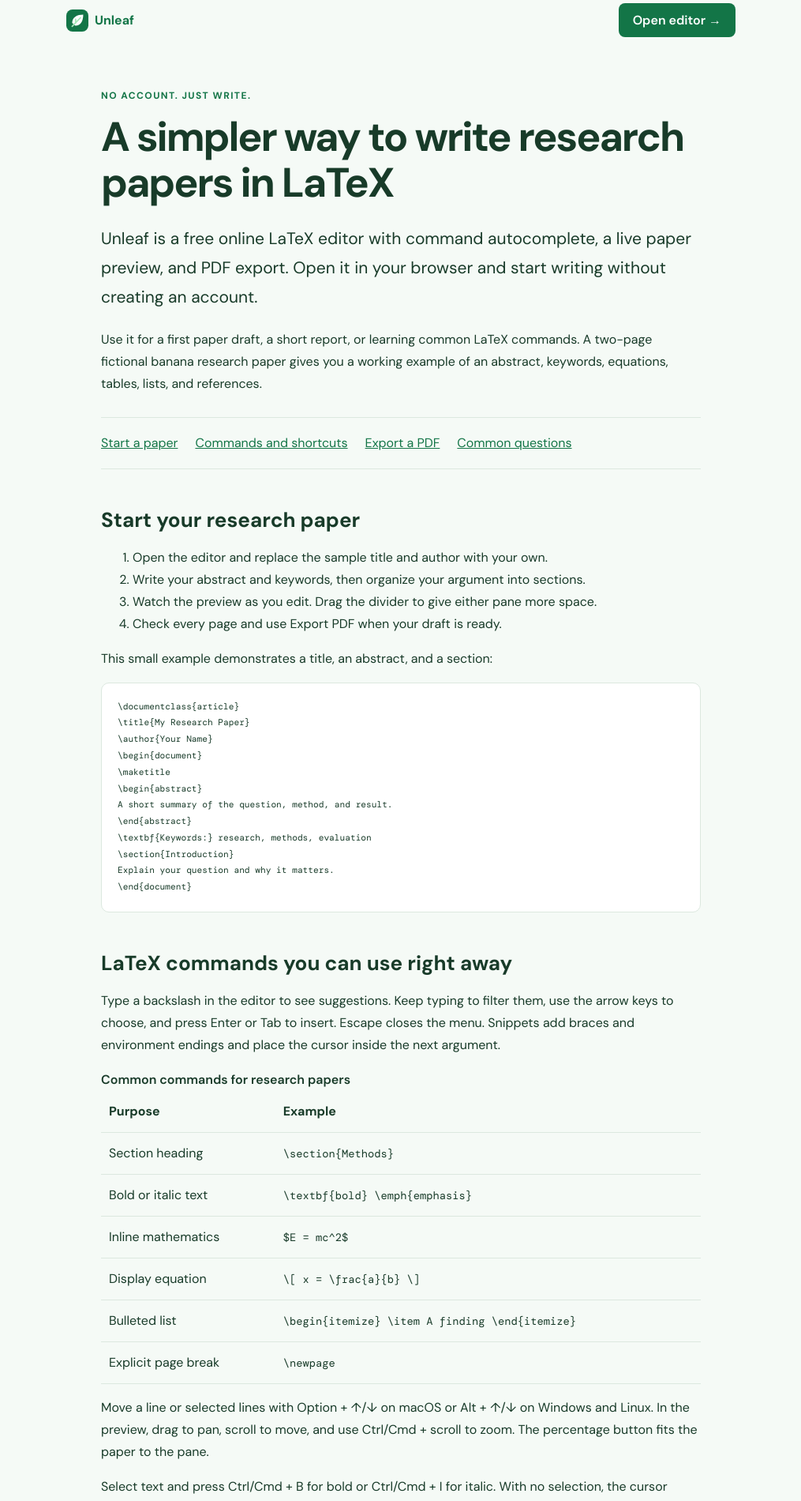
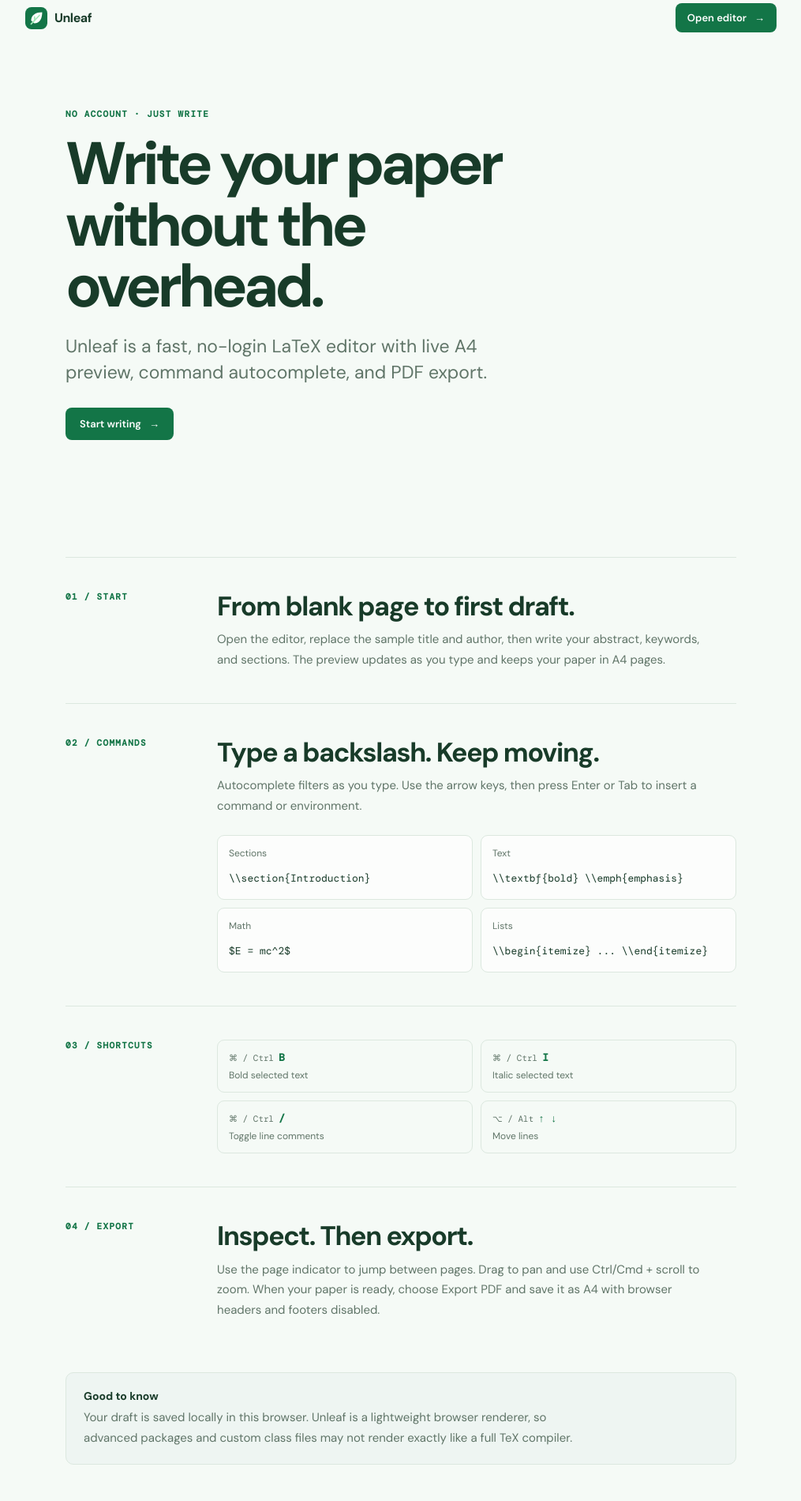
Before and after one commit to farzeenilyaszargar/LatexBoi, a Next.js app: page /guide in a window 1280 px wide. Shown: the part 20-1920 px from the top of the page at 79% size, without its empty margins (132-1147 px from the left). Built offline with nearby package versions, Linux system fonts and the light colour scheme.

Commit message:
style: streamline guide and move guide link beside theme

```diff
--- a/app/editor.tsx
+++ b/app/editor.tsx
@@ -664,8 +664,8 @@
     <main className="app-shell">
       <header className="topbar">
         <div className="brand" title="Unleaf — Less overhead. More paper."><span className="brand-mark"><img className="brand-logo" src="/unleaf.svg" alt="" /></span><span>Unleaf</span></div>
-        <div className="topbar-center"><span className="saved" role="status">{copyError ? "Copy blocked — use Ctrl/Cmd+C" : saveState}</span><a className="guide-link" href="/guide">LaTeX guide</a></div>
-        <div className="topbar-actions"><button className="icon-button theme-button" onClick={() => setTheme((current) => current === "light" ? "dark" : "light")} title={`Switch to ${theme === "light" ? "dark" : "light"} theme`}>{theme === "light" ? <Moon size={16} /> : <Sun size={16} />}</button><button className="primary-button" onClick={exportPdf}><Download size={16} /> Export PDF</button></div>
+        <div className="topbar-center"><span className="saved" role="status">{copyError ? "Copy blocked — use Ctrl/Cmd+C" : saveState}</span></div>
+        <div className="topbar-actions"><a className="guide-link" href="/guide">LaTeX guide</a><button className="icon-button theme-button" onClick={() => setTheme((current) => current === "light" ? "dark" : "light")} title={`Switch to ${theme === "light" ? "dark" : "light"} theme`}>{theme === "light" ? <Moon size={16} /> : <Sun size={16} />}</button><button className="primary-button" onClick={exportPdf}><Download size={16} /> Export PDF</button></div>
       </header>
 
       <section className={`workspace${draggingDivider ? " is-resizing" : ""}`} style={{ gridTemplateColumns: `minmax(0, ${split}fr) 8px minmax(0, ${100 - split}fr)` }}>
--- a/app/guide/guide.css
+++ b/app/guide/guide.css
@@ -1,21 +1,30 @@
 html:has(.guide-shell),body:has(.guide-shell) { height:auto; overflow:auto; }
-.guide-shell { max-width:960px; margin:0 auto; padding:24px clamp(18px,5vw,56px) 70px; color:var(--ink); }
-.guide-shell > nav { display:flex; align-items:center; justify-content:space-between; gap:16px; margin-bottom:64px; }
-.guide-brand { display:flex; align-items:center; gap:8px; font-weight:700; text-decoration:none; }
-.guide-shell a { color:var(--accent); }
-.guide-button { display:inline-block; background:var(--accent); color:var(--surface) !important; padding:11px 18px; border-radius:8px; text-decoration:none; font-weight:600; }
-.guide-shell article { max-width:760px; margin:auto; line-height:1.75; }
-.guide-shell h1 { font-size:clamp(32px,5vw,52px); line-height:1.12; letter-spacing:-.04em; margin:12px 0 24px; }
-.guide-shell h2 { font-size:26px; line-height:1.3; margin:48px 0 16px; scroll-margin-top:24px; }
-.guide-shell h3 { font-size:19px; line-height:1.4; margin-top:30px; }
-.guide-lead { font-size:21px; color:var(--ink); }
-.guide-eyebrow { color:var(--accent); font-size:12px; letter-spacing:.12em; font-weight:700; }
-.guide-contents { display:flex; flex-wrap:wrap; gap:12px 22px; padding:18px 0; border-block:1px solid var(--line); margin:28px 0; }
-.guide-shell pre { background:var(--surface); padding:20px; border:1px solid var(--line); border-radius:10px; overflow:auto; font-size:13px; line-height:1.6; }
-.guide-table { overflow:auto; }
-.guide-shell table { width:100%; border-collapse:collapse; text-align:left; }
-.guide-shell th,.guide-shell td { border-bottom:1px solid var(--line); padding:12px 10px; }
-.guide-shell caption { text-align:left; font-weight:600; }
-.guide-shell code { font-family:'DM Mono',monospace; font-size:.86em; }
-.guide-end { margin-top:40px; }
-@media print { .guide-shell > nav,.guide-contents,.guide-end { display:none; } }
+.guide-shell { min-height:100vh; max-width:1080px; margin:0 auto; padding:24px clamp(20px,5vw,64px) 72px; color:var(--ink); }
+.guide-nav { display:flex; align-items:center; justify-content:space-between; gap:16px; margin-bottom:clamp(70px,12vh,136px); }
+.guide-brand { display:flex; align-items:center; gap:9px; color:var(--ink) !important; font-size:16px; font-weight:700; letter-spacing:-.03em; text-decoration:none; }
+.guide-brand img { width:28px; height:28px; }
+.guide-button,.guide-hero-cta { display:inline-flex; align-items:center; gap:10px; background:var(--accent); color:var(--surface) !important; padding:10px 15px; border-radius:8px; text-decoration:none; font-size:13px; font-weight:600; transition:transform .18s ease,opacity .18s ease; }
+.guide-button:hover,.guide-hero-cta:hover { opacity:.88; transform:translateY(-1px); }
+.guide-article { max-width:850px; margin:0 auto; }
+.guide-hero { max-width:720px; margin-bottom:clamp(82px,12vw,148px); }
+.guide-eyebrow,.section-kicker { color:var(--accent); font:600 11px 'DM Mono',monospace; letter-spacing:.12em; }
+.guide-hero h1 { max-width:700px; margin:18px 0 20px; font-size:clamp(42px,7vw,76px); line-height:1.02; letter-spacing:-.065em; }
+.guide-lead { max-width:600px; margin:0 0 28px; color:var(--muted); font-size:clamp(18px,2.3vw,23px); line-height:1.45; }
+.guide-hero-cta { padding:12px 18px; }
+.guide-section { display:grid; grid-template-columns:150px minmax(0,1fr); gap:42px; padding:42px 0; border-top:1px solid var(--line); }
+.guide-section h2 { margin:0 0 10px; font-size:clamp(24px,3vw,34px); line-height:1.15; letter-spacing:-.04em; }
+.guide-section p,.guide-note p { max-width:630px; margin:0; color:var(--muted); line-height:1.7; font-size:15px; }
+.command-grid { display:grid; grid-template-columns:repeat(2,minmax(0,1fr)); gap:10px; margin-top:24px; }
+.command-card { display:flex; flex-direction:column; gap:15px; min-height:82px; padding:14px; border:1px solid var(--line); border-radius:9px; background:color-mix(in srgb,var(--surface) 72%,transparent); }
+.command-card span { color:var(--muted); font-size:12px; }
+.command-card code { color:var(--ink); font:13px 'DM Mono',monospace; overflow-wrap:anywhere; }
+.shortcut-grid { display:grid; grid-template-columns:repeat(2,minmax(0,1fr)); gap:10px; }
+.shortcut-grid div { display:grid; grid-template-columns:auto auto 1fr; align-items:center; gap:6px; padding:13px 14px; border:1px solid var(--line); border-radius:9px; }
+.shortcut-grid kbd { color:var(--muted); font:11px 'DM Mono',monospace; }
+.shortcut-grid strong { color:var(--accent); font:600 13px 'DM Mono',monospace; }
+.shortcut-grid span { grid-column:1 / -1; color:var(--muted); font-size:12px; }
+.guide-note { margin:24px 0 42px; padding:20px 22px; border:1px solid var(--line); border-radius:10px; background:color-mix(in srgb,var(--accent) 7%,var(--surface)); }
+.guide-note strong { display:block; margin-bottom:6px; font-size:14px; }
+.guide-end { margin:0; padding-top:10px; text-align:center; }
+@media (max-width:680px) { .guide-nav { margin-bottom:72px; } .guide-section { grid-template-columns:1fr; gap:16px; padding:30px 0; } .command-grid,.shortcut-grid { grid-template-columns:1fr; } }
+@media print { .guide-nav,.guide-end { display:none; } }
--- a/app/guide/page.tsx
+++ b/app/guide/page.tsx
@@ -4,61 +4,66 @@
 import "./guide.css";
 
 const title = "Free Online LaTeX Editor: Research Paper Guide | Unleaf";
-const description = "Learn to write a research paper in Unleaf: LaTeX commands, abstracts, equations, tables, autocomplete shortcuts, local saving, and PDF export without an account.";
+const description = "A quick guide to writing research papers with Unleaf, a free no-login LaTeX editor with live preview, autocomplete, and PDF export.";
 const ogImagePath = "/unleaf-social.png";
+
 export const metadata: Metadata = {
-  title, description, alternates: { canonical: "/guide" },
-  openGraph: { title, description, url: `${SITE_URL}/guide`, type: "article", images: [{ url: ogImagePath, width: 1672, height: 941, alt: "Unleaf — the no-login LaTeX editor" }] },
+  title,
+  description,
+  alternates: { canonical: "/guide" },
+  openGraph: {
+    title,
+    description,
+    url: `${SITE_URL}/guide`,
+    type: "article",
+    images: [{ url: ogImagePath, width: 1672, height: 941, alt: "Unleaf — the no-login LaTeX editor" }],
+  },
   twitter: { title, description, card: "summary_large_image", images: [ogImagePath] },
 };
 
+const commands = [
+  ["Sections", String.raw`\\section{Introduction}`],
+  ["Text", String.raw`\\textbf{bold} \\emph{emphasis}`],
+  ["Math", String.raw`$E = mc^2$`],
+  ["Lists", String.raw`\\begin{itemize} ... \\end{itemize}`],
+];
+
 export default function Guide() {
   return <main className="guide-shell">
-    <nav aria-label="Main navigation"><Link href="/" className="guide-brand"><img src="/unleaf.svg" width="28" height="28" alt="" />Unleaf</Link><Link href="/" className="guide-button">Open editor →</Link></nav>
-    <article>
-      <p className="guide-eyebrow">NO ACCOUNT. JUST WRITE.</p>
-      <h1>A simpler way to write research papers in LaTeX</h1>
-      <p className="guide-lead">Unleaf is a free online LaTeX editor with command autocomplete, a live paper preview, and PDF export. Open it in your browser and start writing without creating an account.</p>
-      <p>Use it for a first paper draft, a short report, or learning common LaTeX commands. A two-page fictional banana research paper gives you a working example of an abstract, keywords, equations, tables, lists, and references.</p>
-      <nav aria-label="On this page" className="guide-contents"><a href="#start">Start a paper</a><a href="#commands">Commands and shortcuts</a><a href="#export">Export a PDF</a><a href="#questions">Common questions</a></nav>
-      <h2 id="start">Start your research paper</h2>
-      <ol><li>Open the editor and replace the sample title and author with your own.</li><li>Write your abstract and keywords, then organize your argument into sections.</li><li>Watch the preview as you edit. Drag the divider to give either pane more space.</li><li>Check every page and use Export PDF when your draft is ready.</li></ol>
-      <p>This small example demonstrates a title, an abstract, and a section:</p>
-      <pre><code>{String.raw`\documentclass{article}
-\title{My Research Paper}
-\author{Your Name}
-\begin{document}
-\maketitle
-\begin{abstract}
-A short summary of the question, method, and result.
-\end{abstract}
-\textbf{Keywords:} research, methods, evaluation
-\section{Introduction}
-Explain your question and why it matters.
-\end{document}`}</code></pre>
-      <h2 id="commands">LaTeX commands you can use right away</h2>
-      <p>Type a backslash in the editor to see suggestions. Keep typing to filter them, use the arrow keys to choose, and press Enter or Tab to insert. Escape closes the menu. Snippets add braces and environment endings and place the cursor inside the next argument.</p>
-      <div className="guide-table"><table><caption>Common commands for research papers</caption><thead><tr><th>Purpose</th><th>Example</th></tr></thead><tbody>
-        <tr><td>Section heading</td><td><code>{String.raw`\section{Methods}`}</code></td></tr>
-        <tr><td>Bold or italic text</td><td><code>{String.raw`\textbf{bold} \emph{emphasis}`}</code></td></tr>
-        <tr><td>Inline mathematics</td><td><code>{String.raw`$E = mc^2$`}</code></td></tr>
-        <tr><td>Display equation</td><td><code>{String.raw`\[ x = \frac{a}{b} \]`}</code></td></tr>
-        <tr><td>Bulleted list</td><td><code>{String.raw`\begin{itemize} \item A finding \end{itemize}`}</code></td></tr>
-        <tr><td>Explicit page break</td><td><code>{String.raw`\newpage`}</code></td></tr>
-      </tbody></table></div>
-      <p>Move a line or selected lines with Option + ↑/↓ on macOS or Alt + ↑/↓ on Windows and Linux. In the preview, drag to pan, scroll to move, and use Ctrl/Cmd + scroll to zoom. The percentage button fits the paper to the pane.</p>
-      <p>Select text and press Ctrl/Cmd + B for bold or Ctrl/Cmd + I for italic. With no selection, the cursor lands inside an empty formatting command. Ctrl/Cmd + / toggles comments on the current or selected lines. Opening braces, brackets, and parentheses automatically get a closing partner.</p>
-      <p>The editor shows an approximate prose word count, excluding the preamble, comments, and mathematics. Click the preview’s page indicator, type a page number, and press Enter to jump there.</p>
-      <h2 id="export">Preview and export your paper as a PDF</h2>
-      <p>The preview arranges the document into A4 pages. Use its page indicator to navigate your draft and inspect equations and tables before exporting. Click Export PDF to open your browser’s print dialog, then choose Save as PDF. Use A4 paper, no additional margins, and disable browser headers and footers.</p>
-      <p>The paper stays white in both interface themes. If your browser offers background graphics, enable them when your document includes colored blocks. Check the print preview before saving.</p>
-      <h2 id="questions">Common questions</h2>
-      <h3>Is Unleaf free? Do I need to sign up?</h3><p>Unleaf’s editor is free to use and does not require an account. You can write, preview, and export a document directly in your browser.</p>
-      <h3>Where is my draft saved?</h3><p>Your source is saved in local storage in the browser you are using. It is not synced across devices or domains. Clearing site data can remove it. Use Copy source to keep a separate copy of important work; private browsing or storage restrictions can prevent persistent saving.</p>
-      <h3>Can I use every LaTeX package?</h3><p>Unleaf currently uses a browser-based renderer for common LaTeX structures and mathematics. It is not a full TeX compiler: arbitrary packages, custom class files, and advanced document layouts may not render faithfully. Check your target journal’s requirements before using the output for a submission.</p>
-      <h3>Is Unleaf an Overleaf alternative?</h3><p>Unleaf offers a lightweight workflow for people who want a no-login editor, immediate preview, and PDF export. It does not currently provide collaborative editing, cloud projects, or full TeX package compatibility. Unleaf is an independent project and is not affiliated with Overleaf.</p>
-      <h3>Does autocomplete support every command?</h3><p>Suggestions cover common headings, text formatting, mathematics, references, and environments. You can also type commands manually. A suggestion helps enter syntax; it does not guarantee that every package-dependent command is supported by the preview.</p>
-      <p className="guide-end"><Link href="/" className="guide-button">Start writing in Unleaf →</Link></p>
+    <nav className="guide-nav" aria-label="Main navigation">
+      <Link href="/" className="guide-brand"><img src="/unleaf.svg" width="28" height="28" alt="" />Unleaf</Link>
+      <Link href="/" className="guide-button">Open editor <span>→</span></Link>
+    </nav>
+    <article className="guide-article">
+      <section className="guide-hero">
+        <p className="guide-eyebrow">NO ACCOUNT · JUST WRITE</p>
+        <h1>Write your paper without the overhead.</h1>
+        <p className="guide-lead">Unleaf is a fast, no-login LaTeX editor with live A4 preview, command autocomplete, and PDF export.</p>
+        <Link href="/" className="guide-hero-cta">Start writing <span>→</span></Link>
+      </section>
+      <section className="guide-section" id="start">
+        <div className="section-kicker">01 / START</div>
+        <div><h2>From blank page to first draft.</h2><p>Open the editor, replace the sample title and author, then write your abstract, keywords, and sections. The preview updates as you type and keeps your paper in A4 pages.</p></div>
+      </section>
+      <section className="guide-section" id="commands">
+        <div className="section-kicker">02 / COMMANDS</div>
+        <div><h2>Type a backslash. Keep moving.</h2><p>Autocomplete filters as you type. Use the arrow keys, then press Enter or Tab to insert a command or environment.</p><div className="command-grid">{commands.map(([label, command]) => <div className="command-card" key={label}><span>{label}</span><code>{command}</code></div>)}</div></div>
+      </section>
+      <section className="guide-section" id="shortcuts">
+        <div className="section-kicker">03 / SHORTCUTS</div>
+        <div className="shortcut-grid">
+          <div><kbd>⌘ / Ctrl</kbd><strong>B</strong><span>Bold selected text</span></div>
+          <div><kbd>⌘ / Ctrl</kbd><strong>I</strong><span>Italic selected text</span></div>
+          <div><kbd>⌘ / Ctrl</kbd><strong>/</strong><span>Toggle line comments</span></div>
+          <div><kbd>⌥ / Alt</kbd><strong>↑ ↓</strong><span>Move lines</span></div>
+        </div>
+      </section>
+      <section className="guide-section" id="export">
+        <div className="section-kicker">04 / EXPORT</div>
+        <div><h2>Inspect. Then export.</h2><p>Use the page indicator to jump between pages. Drag to pan and use Ctrl/Cmd + scroll to zoom. When your paper is ready, choose Export PDF and save it as A4 with browser headers and footers disabled.</p></div>
+      </section>
+      <section className="guide-note" id="questions"><strong>Good to know</strong><p>Your draft is saved locally in this browser. Unleaf is a lightweight browser renderer, so advanced packages and custom class files may not render exactly like a full TeX compiler.</p></section>
+      <p className="guide-end"><Link href="/" className="guide-button">Open Unleaf <span>→</span></Link></p>
     </article>
   </main>;
 }
```
